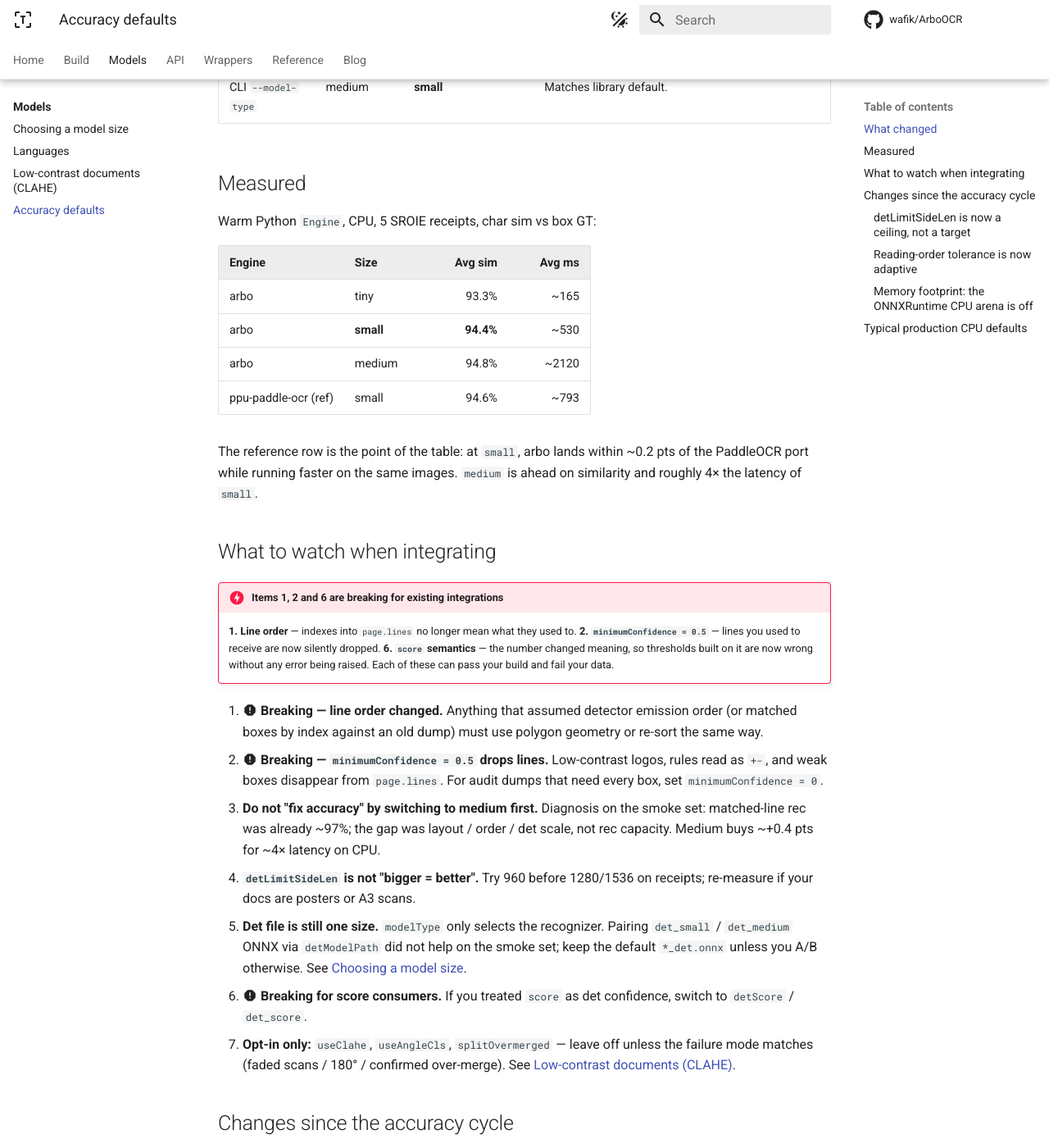
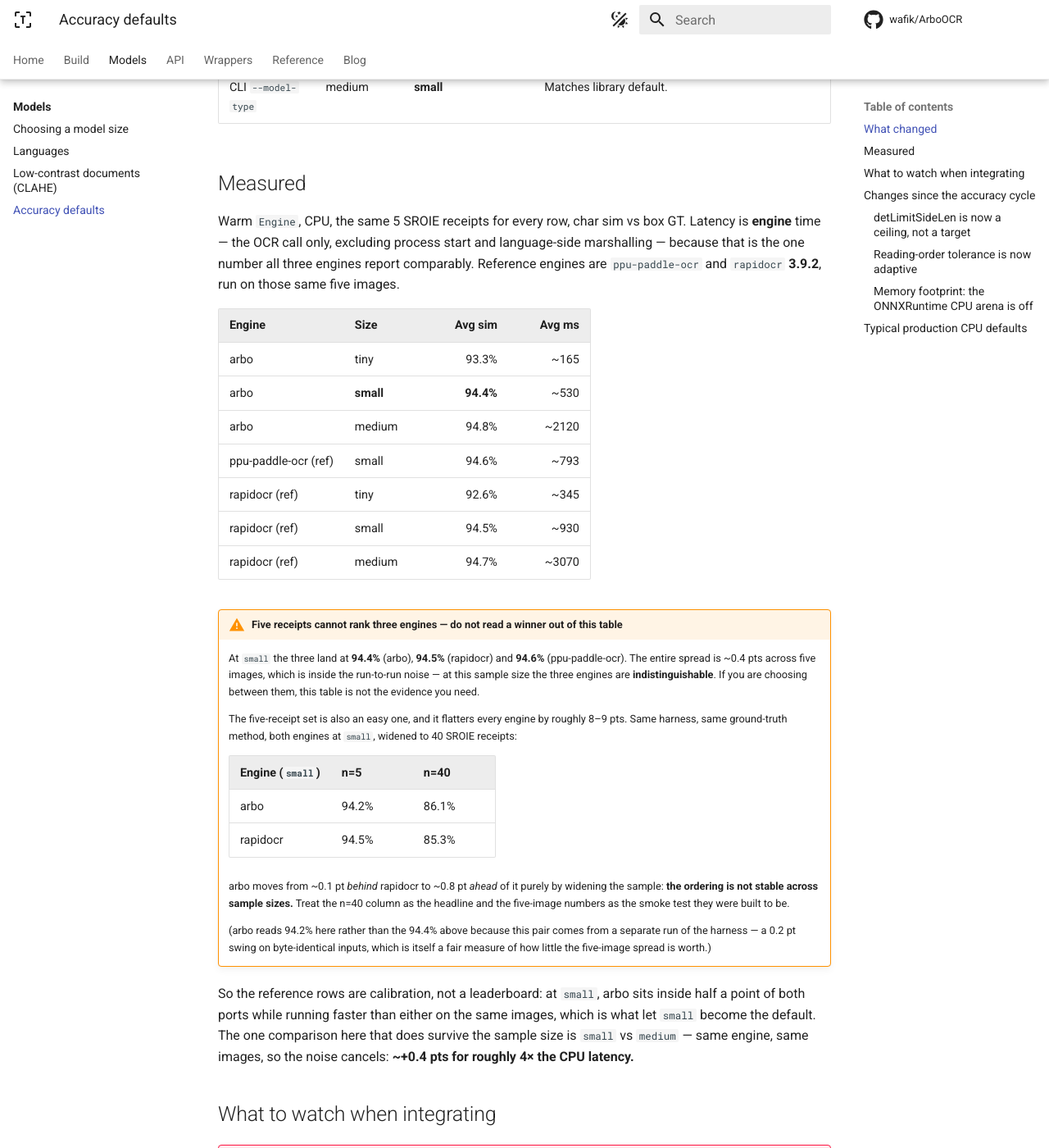
Before and after one commit to ARBO-TEAM/arbo-ocr-docs, an MkDocs documentation site: the page built from docs/models/accuracy-defaults.md, in a window 1280 px wide and 1400 px high, scrolled down 1145 px. Shown: the whole window at 82% size. Built offline with MkDocs 1.6.1 and Material for MkDocs 9.7.7, drawn with Linux system fonts in a browser that asks for light colours; comment, search, counter and statistics services are not loaded; the version menu is left out.

Commit message:
docs(benchmarks): add rapidocr to the Measured table, and say what 5 images cannot prove
Adds rapidocr 3.9.2 (tiny/small/medium) as a second reference engine next to
ppu-paddle-ocr, measured on the same 5 SROIE receipts. Latency is engine time,
not wall time: rebench_all.py records page.elapsed_ms for the other rows, so
the comparable rapidocr column is engineMs (345/930/3070). Quoting wallMs
(365/943/3084) would have charged rapidocr for Python-side overhead no other
row pays.

The table now has three engines within ~0.4 pts at small, which reads as a
ranking and is not one. So it carries the counter-evidence inline: the same
harness on 40 receipts drops arbo 94.2% -> 86.1% and rapidocr 94.5% -> 85.3%,
reversing the ordering. Both facts are stated plainly in a titled warning
rather than a footnote -- a benchmark table that invites a wrong conclusion is
worse than no table.

Also notes the methodology where the table lives (warm engine, CPU, char
similarity vs box GT, engine time, rapidocr version), and points the duplicate
table in the 2026-08-07 blog post at the current numbers instead of leaving it
readable as a ranking.

Verified with mkdocs build --strict (clean, exit 0); confirmed the nested n=40
table renders inside the admonition.

Co-Authored-By: Claude Opus 5 (1M context) <noreply@anthropic.com>

```diff
--- a/docs/models/accuracy-defaults.md
+++ b/docs/models/accuracy-defaults.md
@@ -32,7 +32,11 @@ title: Accuracy defaults
 
 ## Measured
 
-Warm Python `Engine`, CPU, 5 SROIE receipts, char sim vs box GT:
+Warm `Engine`, CPU, the same 5 SROIE receipts for every row, char sim vs box
+GT. Latency is **engine** time — the OCR call only, excluding process start
+and language-side marshalling — because that is the one number all three
+engines report comparably. Reference engines are `ppu-paddle-ocr` and
+`rapidocr` **3.9.2**, run on those same five images.
 
 | Engine | Size | Avg sim | Avg ms |
 |--------|------|--------:|-------:|
@@ -40,10 +44,42 @@ Warm Python `Engine`, CPU, 5 SROIE receipts, char sim vs box GT:
 | arbo | **small** | **94.4%** | ~530 |
 | arbo | medium | 94.8% | ~2120 |
 | ppu-paddle-ocr (ref) | small | 94.6% | ~793 |
+| rapidocr (ref) | tiny | 92.6% | ~345 |
+| rapidocr (ref) | small | 94.5% | ~930 |
+| rapidocr (ref) | medium | 94.7% | ~3070 |
 
-The reference row is the point of the table: at `small`, arbo lands within
-~0.2 pts of the PaddleOCR port while running faster on the same images.
-`medium` is ahead on similarity and roughly 4× the latency of `small`.
+!!! warning "Five receipts cannot rank three engines — do not read a winner out of this table"
+
+    At `small` the three land at **94.4%** (arbo), **94.5%** (rapidocr) and
+    **94.6%** (ppu-paddle-ocr). The entire spread is ~0.4 pts across five
+    images, which is inside the run-to-run noise — at this sample size the
+    three engines are **indistinguishable**. If you are choosing between them,
+    this table is not the evidence you need.
+
+    The five-receipt set is also an easy one, and it flatters every engine by
+    roughly 8–9 pts. Same harness, same ground-truth method, both engines at
+    `small`, widened to 40 SROIE receipts:
+
+    | Engine (`small`) | n=5 | n=40 |
+    |---|---|---|
+    | arbo | 94.2% | 86.1% |
+    | rapidocr | 94.5% | 85.3% |
+
+    arbo moves from ~0.1 pt *behind* rapidocr to ~0.8 pt *ahead* of it purely
+    by widening the sample: **the ordering is not stable across sample sizes.**
+    Treat the n=40 column as the headline and the five-image numbers as the
+    smoke test they were built to be.
+
+    (arbo reads 94.2% here rather than the 94.4% above because this pair comes
+    from a separate run of the harness — a 0.2 pt swing on byte-identical
+    inputs, which is itself a fair measure of how little the five-image spread
+    is worth.)
+
+So the reference rows are calibration, not a leaderboard: at `small`, arbo sits
+inside half a point of both ports while running faster than either on the same
+images, which is what let `small` become the default. The one comparison here
+that does survive the sample size is `small` vs `medium` — same engine, same
+images, so the noise cancels: **~+0.4 pts for roughly 4× the CPU latency.**
 
 ## What to watch when integrating
 
```
Also changed, not shown: docs/blog/posts/2026-08-07-accuracy-cycle.md (+10 -0 lines).
